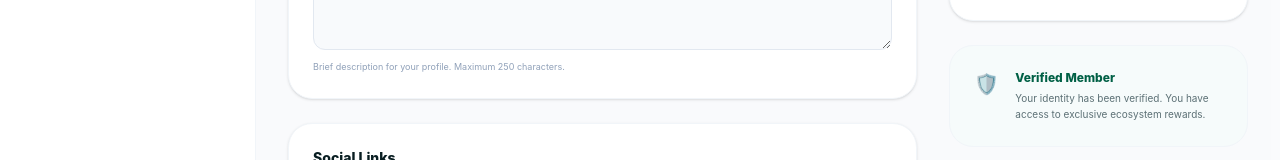
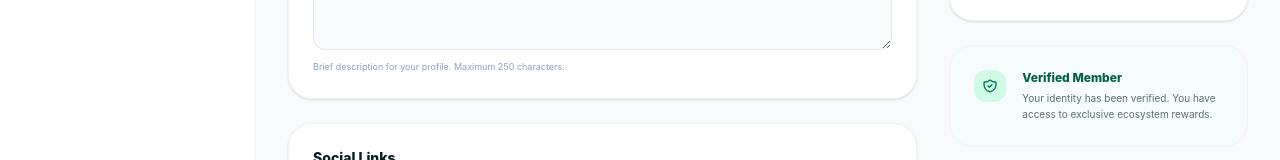
Before and after one commit to Winney360/Guild_Code_Community_Hub, a React (Vite) app in the folder client/: page /dashboard/settings in a window 1280 px wide. Shown: the part 502-662 px from the top of the page. Built offline with nearby package versions, Linux system fonts and the light colour scheme; no server answers.

Commit message:
style: replace shield emoji in DashboardSettings with clean vector SVG icon

```diff
--- a/client/src/pages/DashboardSettings.tsx
+++ b/client/src/pages/DashboardSettings.tsx
@@ -465,7 +465,11 @@ export const DashboardSettings: React.FC = () => {
 
             {/* Verified member box */}
             <div className="border border-slate-100 bg-emerald-50/20 rounded-3xl p-6 select-none flex items-start gap-4">
-              <span className="text-xl">🛡️</span>
+              <div className="w-8 h-8 rounded-xl bg-emerald-100 text-emerald-700 flex items-center justify-center shrink-0">
+                <svg className="w-4 h-4" fill="none" stroke="currentColor" viewBox="0 0 24 24">
+                  <path strokeLinecap="round" strokeLinejoin="round" strokeWidth={2} d="M9 12l2 2 4-4m5.618-4.016A11.955 11.955 0 0112 2.944a11.955 11.955 0 01-8.618 3.04A12.02 12.02 0 003 9c0 5.591 3.824 10.29 9 11.622 5.176-1.332 9-6.03 9-11.622 0-1.042-.133-2.052-.382-3.016z" />
+                </svg>
+              </div>
               <div>
                 <h4 className="font-extrabold text-xs text-emerald-800">Verified Member</h4>
                 <p className="text-[10px] text-[#5c7075] leading-relaxed mt-1">
```
